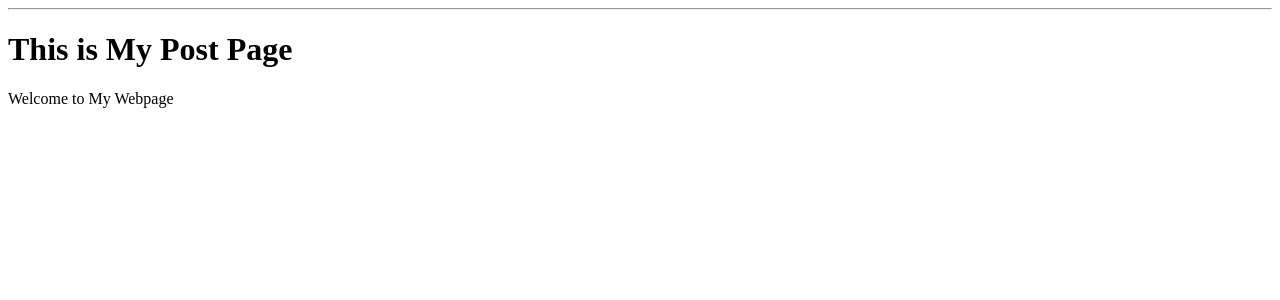
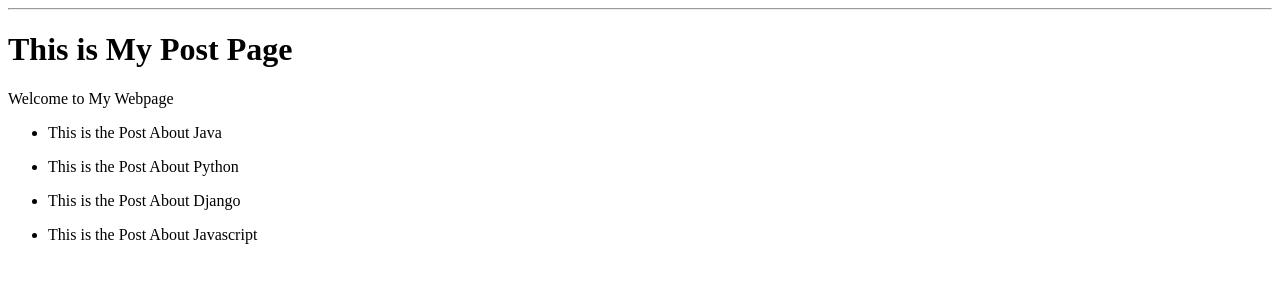
Before and after one commit to milestone-datascience/mydjangoproject2, a Django app: page /posts/ in a window 1280 px wide. Shown: the part 26-326 px from the top of the page. Run offline with Django 5.2, Linux system fonts and the light colour scheme.

Commit message:
Updated Project

```diff
--- a/MyDjangoProject/settings.py
+++ b/MyDjangoProject/settings.py
@@ -37,6 +37,7 @@ INSTALLED_APPS = [
     'django.contrib.sessions',
     'django.contrib.messages',
     'django.contrib.staticfiles',
+    'post'
 ]
 
 MIDDLEWARE = [
--- a/MyDjangoProject/urls.py
+++ b/MyDjangoProject/urls.py
@@ -15,12 +15,12 @@ Including another URLconf
     2. Add a URL to urlpatterns:  path('blog/', include('blog.urls'))
 """
 from django.contrib import admin
-from django.urls import path
-from .views import home,about,post
+from django.urls import path,include
+from .views import home,about
 
 urlpatterns = [
     path('',home),
     path('about/',about),
-    path('posts/',post),
+    path('posts/',include("post.urls")),
     path('admin/', admin.site.urls),
 ]
--- a/MyDjangoProject/views.py
+++ b/MyDjangoProject/views.py
@@ -6,6 +6,3 @@ def home(request):
 
 def about(request):
   return render(request,template_name="about.html")
-
-def post(request):
-  return render(request,template_name="post.html")
--- /dev/null
+++ b/post/admin.py
@@ -0,0 +1,3 @@
+from django.contrib import admin
+
+# Register your models here.
--- /dev/null
+++ b/post/apps.py
@@ -0,0 +1,5 @@
+from django.apps import AppConfig
+
+
+class PostConfig(AppConfig):
+    name = 'post'
--- /dev/null
+++ b/post/models.py
@@ -0,0 +1,3 @@
+from django.db import models
+
+# Create your models here.
--- /dev/null
+++ b/post/tests.py
@@ -0,0 +1,3 @@
+from django.test import TestCase
+
+# Create your tests here.
--- /dev/null
+++ b/post/urls.py
@@ -0,0 +1,6 @@
+from django.urls import path
+from .views import post
+
+urlpatterns = [
+    path('',post),
+]
--- /dev/null
+++ b/post/views.py
@@ -0,0 +1,5 @@
+from django.shortcuts import render
+
+# Create your views here.
+def post(request):
+  return render(request,template_name="post.html")
--- a/templates/post.html
+++ b/templates/post.html
@@ -16,6 +16,21 @@
   <hr>
   <h1>This is My Post Page</h1>
   <p>Welcome to My Webpage</p>
+
+  <ul>
+    <li>
+      <p>This is the Post About Java</p>
+    </li>
+    <li>
+      <p>This is the Post About Python</p>
+    </li>
+    <li>
+      <p>This is the Post About Django</p>
+    </li>
+    <li>
+      <p>This is the Post About Javascript</p>
+    </li>
+  </ul>
 </body>
 
 </html>
```
Also changed, not shown: post/__init__.py (added), post/migrations/__init__.py (added).
